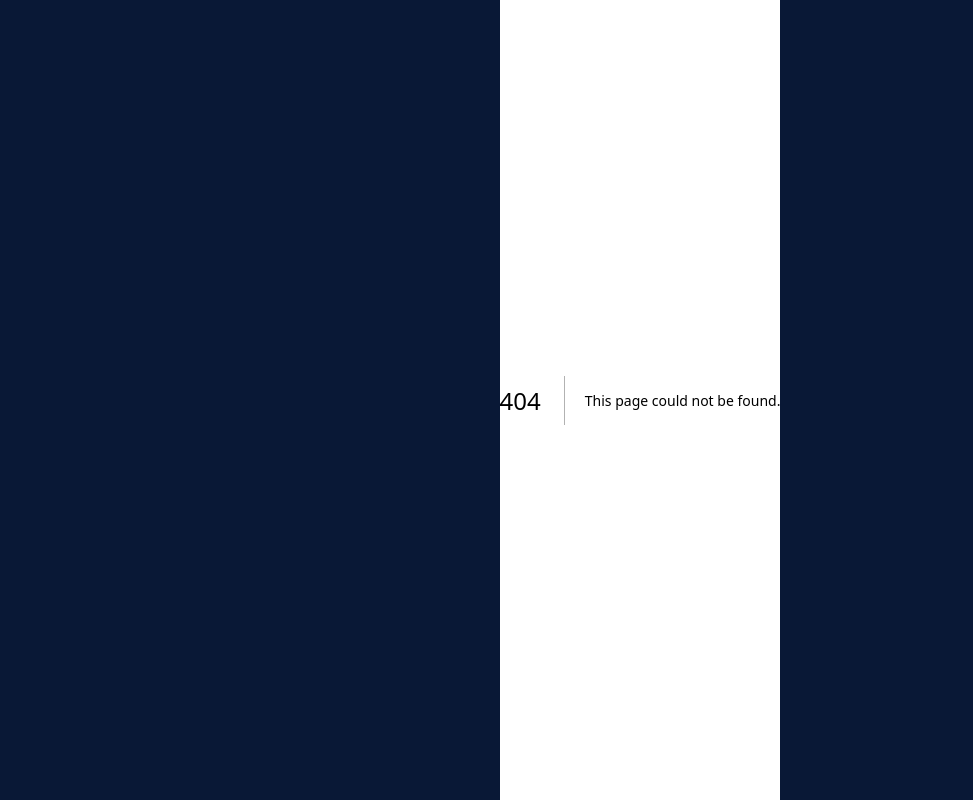
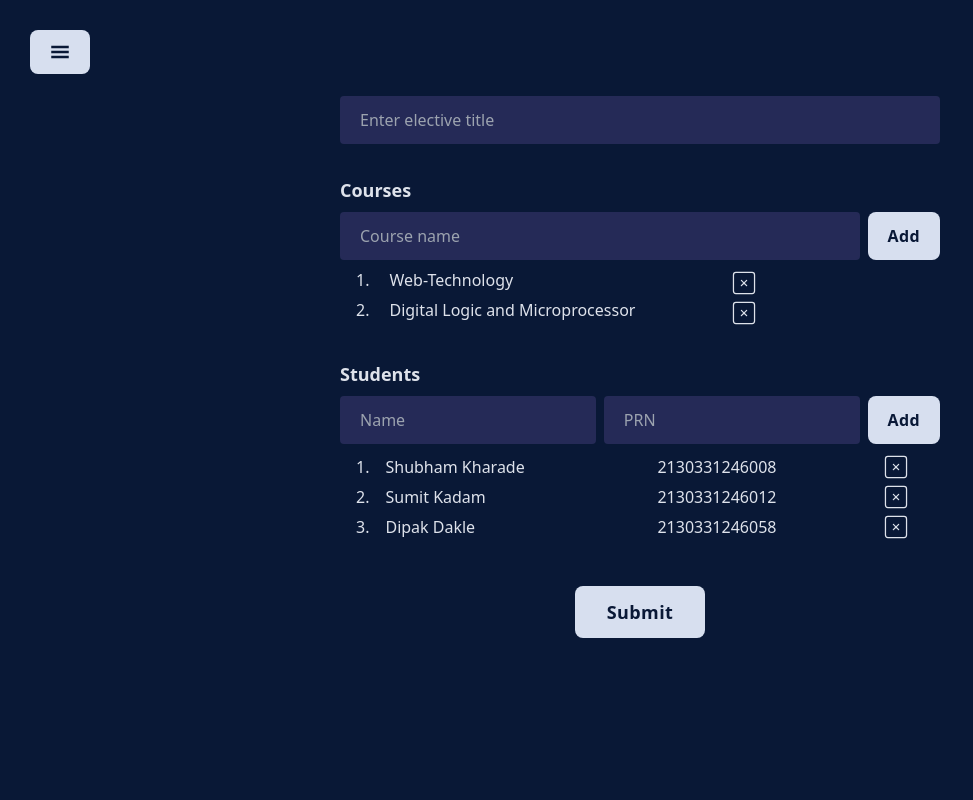
Before and after one commit to ShubhamKharade28/ELS, a Next.js app: page /dashboard/admin/add-elective in a window 1280 px wide. Before the commit this address had no page. Shown: the whole page, without its empty margins (0-973 px from the left). Built offline with nearby package versions, Linux system fonts and the light colour scheme.

Commit message:
Add UI for the add elective section

```diff
--- a/src/app/components/menubar.js
+++ b/src/app/components/menubar.js
@@ -2,9 +2,11 @@
 import styles from '@/styles/menubar.module.css';
 import { GiHamburgerMenu } from 'react-icons/gi';
 import { RxCross2 } from 'react-icons/rx';
-import { BiLogOut, BiPointer } from 'react-icons/bi';
+import { BiLogOut } from 'react-icons/bi';
 import { motion } from 'framer-motion';
+
 import { useState } from 'react';
+import Link from 'next/link';
 
 const sidebarVariants = {
     open: {
@@ -19,7 +21,7 @@ const sidebarVariants = {
 
 const btnVariants = {
     open: {
-        opacity: 0,
+        opacity: 0.4,
     },
     closed: {
         opacity: 1
@@ -56,8 +58,12 @@ const Menubar = () => {
                             onClick={() => setIsOpen(false)}/>
                     </button>
                     <ul>
-                        <li>Electives</li>
-                        <li>Add elective</li>
+                        <li>
+                            <Link href="/dashboard/admin">Courses</Link>
+                        </li>
+                        <li>
+                            <Link href="/dashboard/admin/add-elective">Add Course</Link>
+                        </li>
                     </ul>
                     <div className={styles.profile}>
                         <h6>admin name</h6>
--- /dev/null
+++ b/src/app/dashboard/admin/add-elective/page.js
@@ -0,0 +1,86 @@
+
+import { CiSquareRemove } from 'react-icons/ci';
+
+import dashboardStyles from '@/styles/dashboard.module.css';
+import styles from '@/styles/addelective.module.css';
+import Menubar from '@/app/components/menubar';
+
+const AddElective = () => {
+
+    const Students = [
+        {
+            name: 'Shubham Kharade',
+            prn: '2130331246008'
+        },
+        {
+            name: 'Sumit Kadam',
+            prn: '2130331246012'
+        },
+        {
+            name: 'Dipak Dakle',
+            prn: '2130331246058'
+        }
+    ];
+
+    const Subjects = [
+        'Web-Technology','Digital Logic and Microprocessor'
+    ]
+
+
+    return (
+        <div className={dashboardStyles.dashboardContainer}>
+            <Menubar />
+            <div className={styles.addElectiveContainer}>
+                <input type='text' placeholder='Enter elective title'/>
+
+                <div className={styles.subjectsContainer}>
+                    <label>Courses</label>
+                    <div className={styles.subjectInputContainer}>
+                        <input type='text' placeholder='Course name'/>
+                        <button>Add</button>
+                    </div>
+                    <ul className={styles.subjectsAdded}>
+                    {
+                        Subjects.map((subject,index) => {
+                            return (
+                            <li key={subject}>
+                                <span>{index+1}.</span>
+                                <span className="w-72 md:w-80">{subject}</span>
+                                <CiSquareRemove size={30} />
+                            </li>
+                            );
+                        })
+                    }
+                    </ul>
+                </div>
+
+                <div className={styles.studentsContainer}>
+                    <label>Students</label>
+                    <div className={styles.studentInputContainer}>
+                        <input type='text' placeholder='Name'/>
+                        <input type='text' placeholder='PRN' />
+                        <button>Add</button>
+                    </div>
+                    <ul className={styles.studentsAdded}>
+                    {
+                        Students.map((student,index) => {
+                            return (
+                                <li key={student.prn}>
+                                    <span>{index+1}.</span>
+                                    <span className="w-52 md:w-64">{student.name}</span>
+                                    <span className="w-36 md:w-52">{student.prn}</span>
+                                    <CiSquareRemove size={30}/>
+                                </li>
+                            );
+                        })
+                    }
+                    </ul>
+                </div>
+
+                <button>Submit</button>
+            </div>
+        </div>
+    )
+}
+
+export default AddElective;
--- a/src/app/dashboard/admin/page.js
+++ b/src/app/dashboard/admin/page.js
@@ -24,7 +24,7 @@ const AdminDashboard = () => {
                 {
                     Electives.map((elective) => {
                         return (
-                            <ElectivePreview elective={elective} />
+                            <ElectivePreview elective={elective} key={elective.name}/>
                         )
                     })
                 }
--- a/src/app/globals.css
+++ b/src/app/globals.css
@@ -13,18 +13,7 @@
   align-items: center;
   min-height: 100vh;
   background: #091836;
-}
-
-:root:-webkit-scrollbar {
-  display:none;
-}
-
-:root {
-  overflow:hidden;
-}
-
-main:-webkit-scrollbar {
-  display:none;
+  overflow: hidden;
 }
 
 h1 {
--- a/src/app/login/admin/page.js
+++ b/src/app/login/admin/page.js
@@ -10,6 +10,7 @@ const AdminLogin = () => {
     const [email, setEmail] = useState('');
     const [password, setPassword] = useState('');
     const [loading, setLoading] = useState('');
+    const [loginBtnText, setLoginBtnText] = useState('Login');
     const router = useRouter();
 
     const loginHandler = async (e) => {
@@ -36,20 +37,23 @@ const AdminLogin = () => {
         res = await res.json();
 
         setLoading(false);
-
+        try{
             if(res.error){
                 alert(error);
             }else if(!res.correctPassword){
                 alert('Incorrect password');
             }else{
-            alert('Successful');
                 localStorage.setItem('admin', {
                     email: email,
                     password: password,
                 })
                 setEmail('');
                 setPassword('');
+                setLoginBtnText('Login Successful!');
                 router.push('/dashboard/admin');
+            }
+        }catch(err){
+            alert('Unknown error occurred, try again...');
         }
     }
 
@@ -66,7 +70,7 @@ const AdminLogin = () => {
                     onChange={(e) =>setPassword(e.target.value)}/>
                 <button onClick={(e) => loginHandler(e)}>
                 {
-                    loading ? <Loader /> : "Login"
+                    loading ? <Loader /> : <span>{loginBtnText}</span>
                 }
                 </button>
             </form>
--- a/src/app/register/admin/page.js
+++ b/src/app/register/admin/page.js
@@ -12,6 +12,7 @@ const AdminRegister = () => {
     const [email, setEmail] = useState('');
     const [password, setPassword] = useState('');
     const [loading, setLoading] = useState(false);
+    const [registerBtnText, setRegisterBtnText] = useState('Register');
     const router = useRouter();
 
     const validPass = () => {
@@ -78,11 +79,10 @@ const AdminRegister = () => {
         res = await res.json();
 
         setLoading(false);
-
+        try {
             if(res.error){
                 alert(res.error);
             }else{
-            alert('Successful');
                 localStorage.setItem('admin', {
                     email: email,
                     name: name,
@@ -90,7 +90,11 @@ const AdminRegister = () => {
                 setName('');
                 setEmail('');
                 setPassword('');
+                setRegisterBtnText('Registered Successfully!')
                 router.push('/dashboard/admin');
+            }
+        } catch (error) {
+            alert('Unknown error occurred, try again...');
         }
     }
 
@@ -111,12 +115,12 @@ const AdminRegister = () => {
                 <input  onChange={(e) => setEmail(e.target.value)}
                  type='text' placeholder='Enter your email' value={email}/>
                 <input  onChange={(e) => setName(e.target.value)}
-                 type='text' placeholder='Enter your name' value={email}/>
+                 type='text' placeholder='Enter your name' value={name}/>
                 <input  onChange={(e) => setPassword(e.target.value)}
                  type='password' placeholder='Create a password' value={password}/>
                 <button onClick={registerHandler}>
                 {
-                    loading ? <Loader /> : "Register"
+                    loading ? <Loader /> : <span>{registerBtnText}</span>
                 }
                 </button>
             </form>
--- /dev/null
+++ b/src/styles/addelective.module.css
@@ -0,0 +1,71 @@
+
+.addElectiveContainer {
+    --medium-color: #3f4d69;
+    --dark-color: #091836;
+    --light-color: #d7dfef;
+    --input-bg-color: #252A57;
+    --input-font-color: #dee2eb;
+
+    color: var(--input-font-color);
+    @apply flex flex-col gap-8 w-full px-5 md:w-2/3 lg:w-1/2 overflow-y-scroll
+    justify-start items-start h-screen pt-24;
+}
+
+.addElectiveContainer::-webkit-scrollbar {
+    display: none;
+    visibility: hidden;
+}
+
+.addElectiveContainer input {
+    @apply outline-none px-5 py-2 md:py-3 rounded w-full ;
+    background: var(--input-bg-color);
+    color: #dee2eb;
+}
+
+.addElectiveContainer label {
+    @apply text-lg font-semibold;
+}
+
+.addElectiveContainer button {
+    background: var(--light-color);
+    color: var(--dark-color);
+    letter-spacing: 0.4px;
+    @apply text-lg py-2 lg:py-3 px-6 lg:px-8 mt-3 rounded-lg font-semibold mx-auto;
+}
+
+.addElectiveContainer button:hover {
+    box-shadow: 4px 4px 20px var(--medium-color);
+    scale:1.03;
+}
+
+.subjectsContainer,.studentsContainer {
+    @apply flex flex-col gap-2 w-full;
+}
+
+.subjectsContainer button, .studentsContainer button {
+    @apply text-base px-5 py-2 md:py-3 mt-0;
+}
+
+.subjectsContainer input {
+    @apply w-full text-base ;
+}
+
+.subjectInputContainer, .studentInputContainer {
+    @apply flex justify-around items-center gap-2;
+}
+
+.subjectsAdded li{
+    @apply flex justify-start gap-5;
+}
+
+.studentInputContainer input {
+    @apply w-full px-3 md:px-4 lg:px-5;
+}
+
+.studentsAdded li {
+    @apply flex justify-start items-center gap-4;
+}
+
+.subjectsAdded li, .studentsAdded li {
+    @apply px-1 md:px-2 lg:px-4;
+}
--- a/src/styles/auth.module.css
+++ b/src/styles/auth.module.css
@@ -19,7 +19,6 @@
 }
 
 .container form input:focus {
-    color:#dee2eb;
     scale: 1.03;
 }
 
--- a/src/styles/dashboard.module.css
+++ b/src/styles/dashboard.module.css
@@ -6,12 +6,12 @@
     --light-color: #d7dfef;
 
     background: var(--dark-color);
-    @apply flex flex-col justify-center items-center min-h-screen w-screen overflow-hidden;
+    @apply flex flex-col justify-center items-center min-h-screen w-screen ;
 }
 
 .electivesContainer {
     @apply flex flex-col h-screen gap-3
-    items-center justify-start mt-32 w-full md:w-3/5 lg:w-1/2;
+    items-center justify-start mt-32 w-full md:w-3/5;
 }
 
 .elective {
--- a/src/styles/menubar.module.css
+++ b/src/styles/menubar.module.css
@@ -9,6 +9,7 @@
     height: 95%;
     min-width: 180px;
     max-width: 250px;
+    box-shadow: 6px 2px 30px #050d1f;
     @apply flex flex-col items-center
     justify-around w-1/2 md:w-1/6 overflow-hidden rounded-lg py-4 px-2;
 }
@@ -24,6 +25,11 @@
     z-index: 10;
     background: #D7DFEF;
     @apply py-3 px-5 text-lg rounded-lg;
+}
+
+.hamburgerBtn:hover {
+    box-shadow: 4px 4px 20px #3f4d69;
+    scale:1.03;
 }
 
 .menus {
@@ -48,6 +54,16 @@
     @apply flex flex-col h-72 items-center justify-start text-lg gap-3;
 }
 
+.menus ul li:hover {
+    @apply text-lg font-bold;
+}
+
 .logoutBtn {
+    transition: all ease 0.3s;
     @apply flex w-full gap-3 justify-center items-center py-4;
 }
+
+.logoutBtn:hover {
+    letter-spacing: 1px;
+    @apply font-bold text-lg ;
+}
```
Lines whose indentation alone changed are shown as unchanged.
